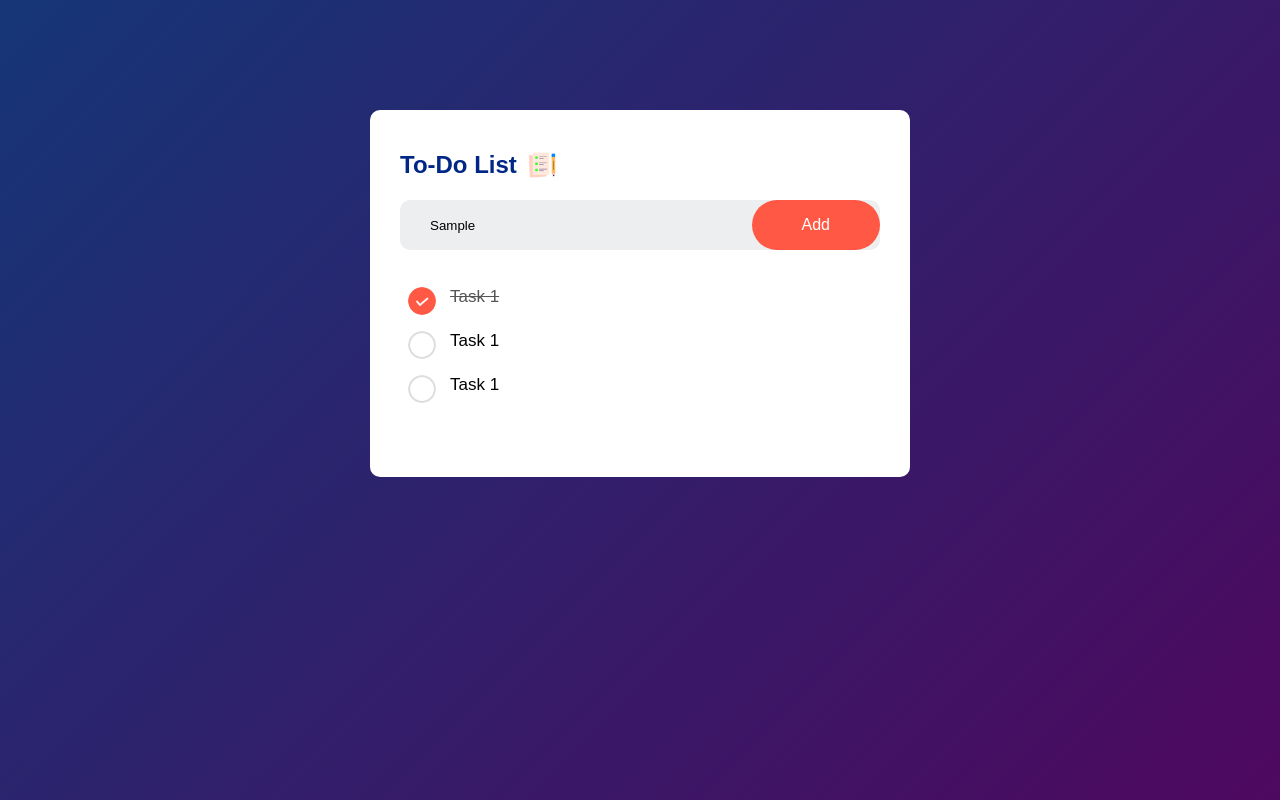
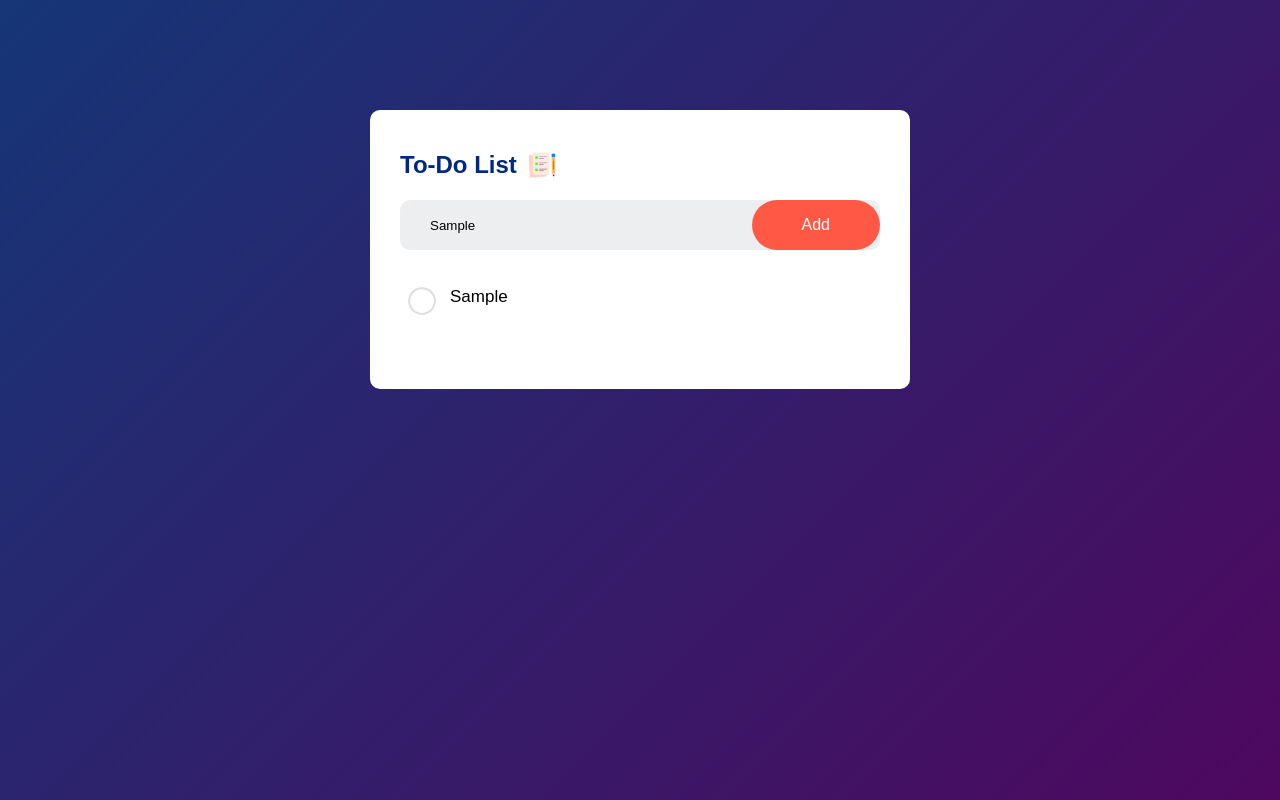
Before and after one commit to Dimuthu02/To-do-List-app, a plain HTML site: page index.html in a window 1280 px wide. Both pictures are taken after typing "Sample" into the empty fields and a click on the button "Add". Drawn offline with Linux system fonts and the light colour scheme.

Commit message:
Add basic task addition functionality
Introduced script.js to handle adding tasks to the list. Updated index.html to wire up the Add button to the new addtask() function and removed hardcoded list items in favor of dynamic task addition.

```diff
--- a/index.html
+++ b/index.html
@@ -14,17 +14,17 @@
             </h2>
 <div class="row">
     <input type="text" id="input-box" placeholder="Add a new task...">
-    <button id="add-btn">Add</button>
+    <button onclick="addtask()" id="add-btn">Add</button>
 </div>
 
 <ul id="list-container">
 
-    <li class="checked">Task 1</li>
+    <!-- <li class="checked">Task 1</li>
     <li>Task 1</li>
-    <li>Task 1</li>
+    <li>Task 1</li> -->
 </ul>
         </div>
     </div>
-
+<script src="script.js"></script>
 </body>
 </html>
--- /dev/null
+++ b/script.js
@@ -0,0 +1,15 @@
+const inputbox=document.getElementById('input-box')
+const listcontainer = document.getElementById("list-container");
+
+function addtask()
+{
+if(inputbox.value==='')
+{
+    alert("You must add Something")
+}
+else{
+    let li=document.createElement("li")
+    li.innerHTML=inputbox.value
+    listcontainer.appendChild(li)
+}
+}
```
